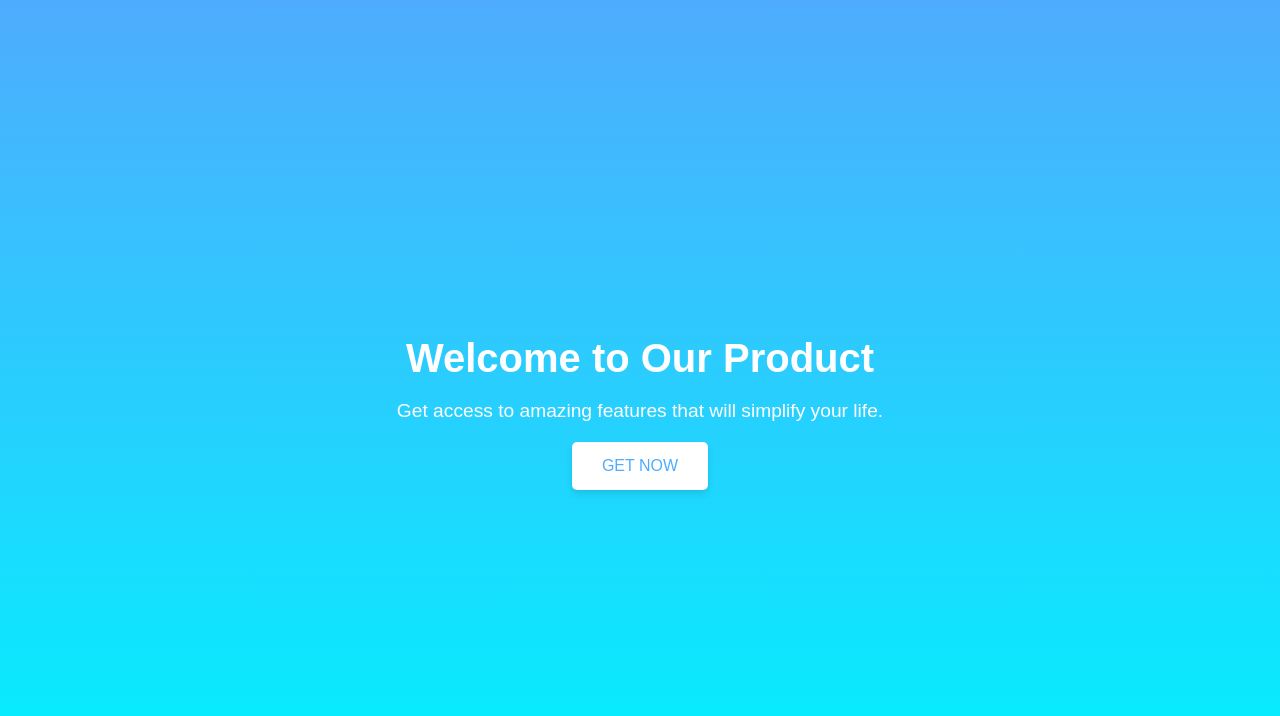
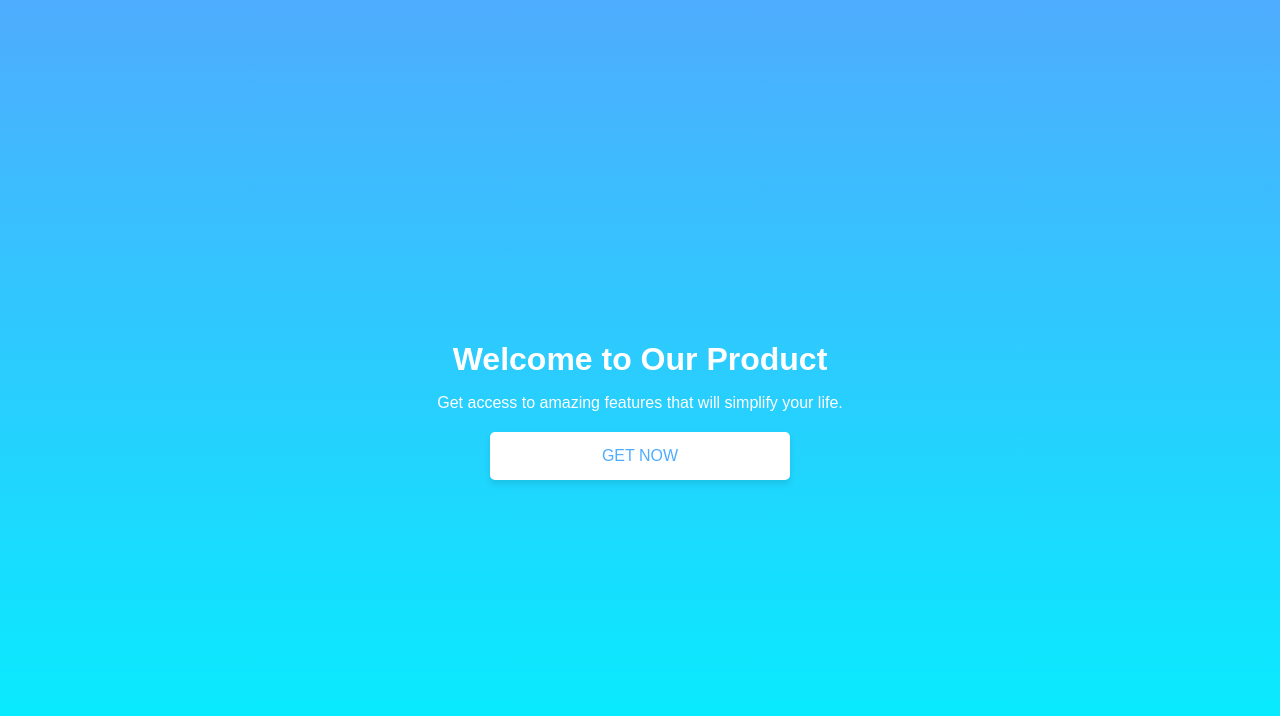
Before and after one commit to fscsfffffffffff/bvsdfbsdf, a plain HTML site: page index.html in a window 1280 px wide. Drawn offline with Linux system fonts and the light colour scheme.

Commit message:
Update index.html

```diff
--- a/index.html
+++ b/index.html
@@ -16,20 +16,22 @@
             justify-content: center;
             align-items: center;
             height: 100vh;
+            padding: 20px;
+            box-sizing: border-box;
         }
 
         .container {
-            max-width: 600px;
+            max-width: 90%;
             padding: 20px;
         }
 
         h1 {
-            font-size: 2.5rem;
+            font-size: 2rem;
             margin-bottom: 10px;
         }
 
         p {
-            font-size: 1.2rem;
+            font-size: 1rem;
             margin-bottom: 20px;
         }
 
@@ -44,6 +46,8 @@
             cursor: pointer;
             box-shadow: 0 4px 6px rgba(0, 0, 0, 0.1);
             transition: all 0.3s ease;
+            width: 100%;
+            max-width: 300px;
         }
 
         .btn:hover {
```
